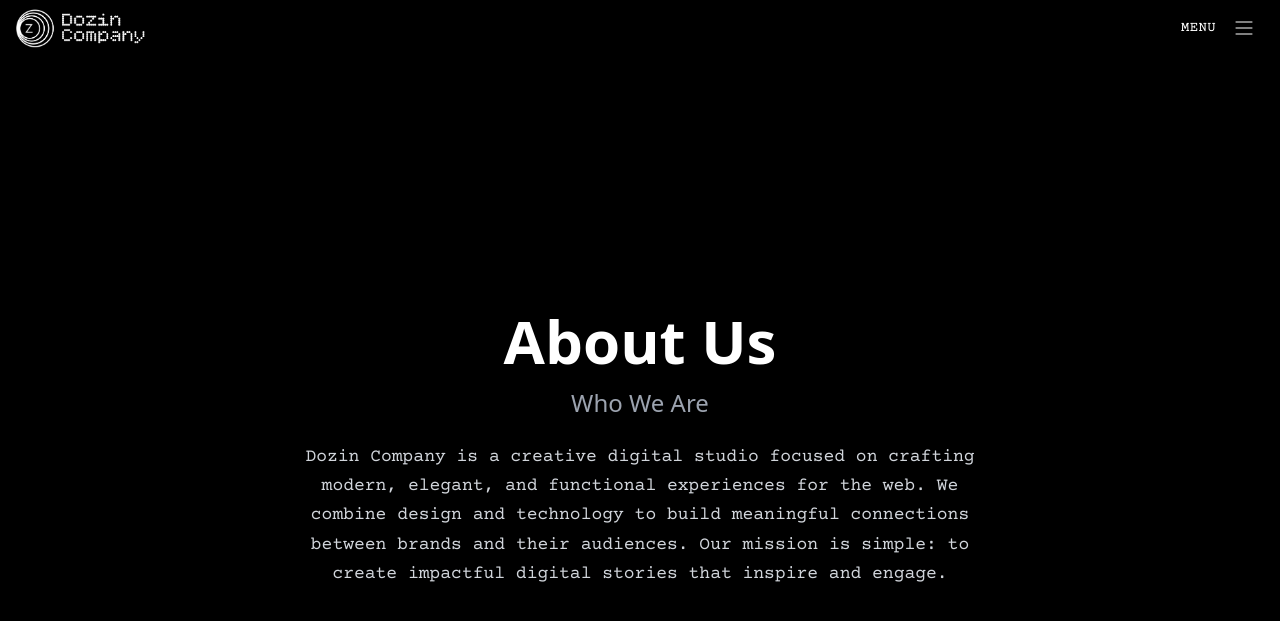
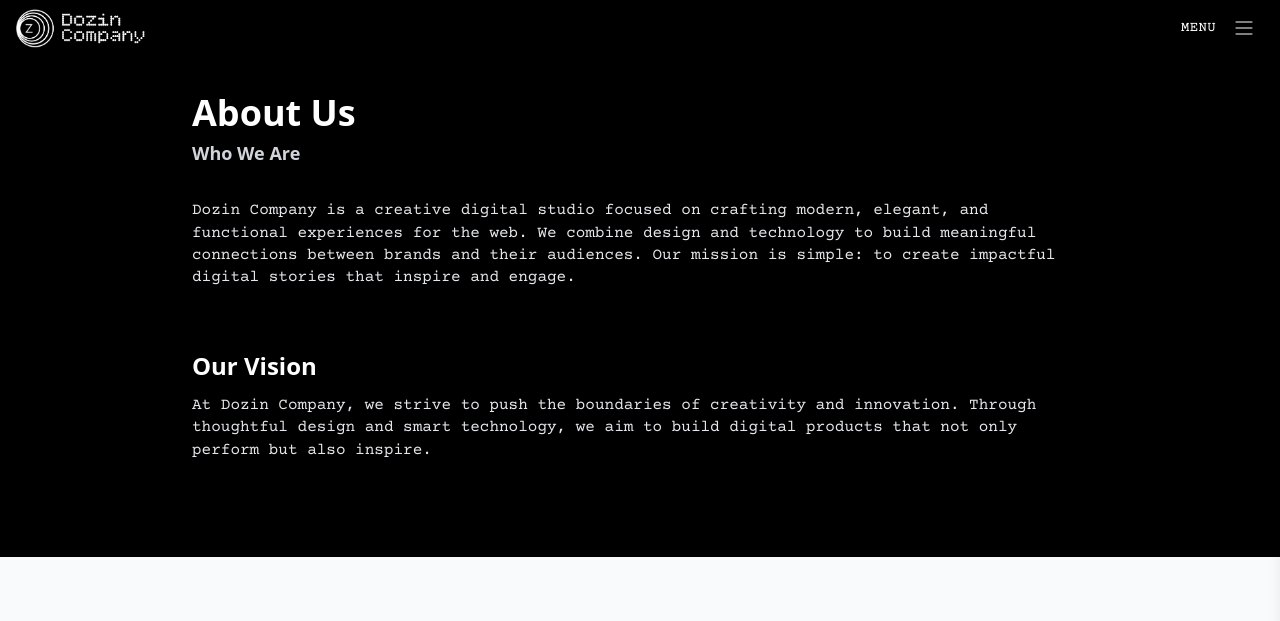
Before and after one commit to dzc11/d, a Jekyll site: the page built from about-us.html, in a window 1280 px wide and 900 px high. Shown: the top 621 px of the window. Built offline with Jekyll 4.4.1, drawn with Linux system fonts in a browser that asks for light colours; nearby versions of some CDN libraries; some web fonts are replaced.

Commit message:
Revamp About Us section with new layout and content

```diff
--- a/about-us.html
+++ b/about-us.html
@@ -3,13 +3,30 @@
 title: About Us
 ---
 
-<div class="min-h-screen flex flex-col items-center justify-center text-center px-6 bg-black text-white">
-  <h1 class="text-6xl font-bold mb-4">About Us</h1>
-  <h3 class="text-2xl text-gray-400 mb-6">Who We Are</h3>
-  <p class="max-w-2xl text-gray-300 text-lg leading-relaxed">
+<section class="bg-black text-white flex justify-center py-24 px-6">
+  <div class="max-w-4xl text-left">
+    <h1 class="text-4xl font-bold leading-[0.95] mb-8 text-white">
+      <span>About Us</span><br/>
+      <span class="text-lg text-gray-300">Who We Are</span>
+    </h1>
+
+    <p class="text-base leading-[1.4] text-gray-200">
       Dozin Company is a creative digital studio focused on crafting modern, elegant,
       and functional experiences for the web. We combine design and technology to build
       meaningful connections between brands and their audiences. Our mission is simple:
       to create impactful digital stories that inspire and engage.
     </p>
+
+    <div class="mt-16">
+      <h2 class="text-2xl font-bold leading-[1.05] mb-4 text-white">
+        Our Vision
+      </h2>
+
+      <p class="text-base leading-[1.4] text-gray-200">
+        At Dozin Company, we strive to push the boundaries of creativity and innovation.
+        Through thoughtful design and smart technology, we aim to build digital products
+        that not only perform but also inspire.
+      </p>
     </div>
+  </div>
+</section>
```
Lines whose indentation alone changed are shown as unchanged.
